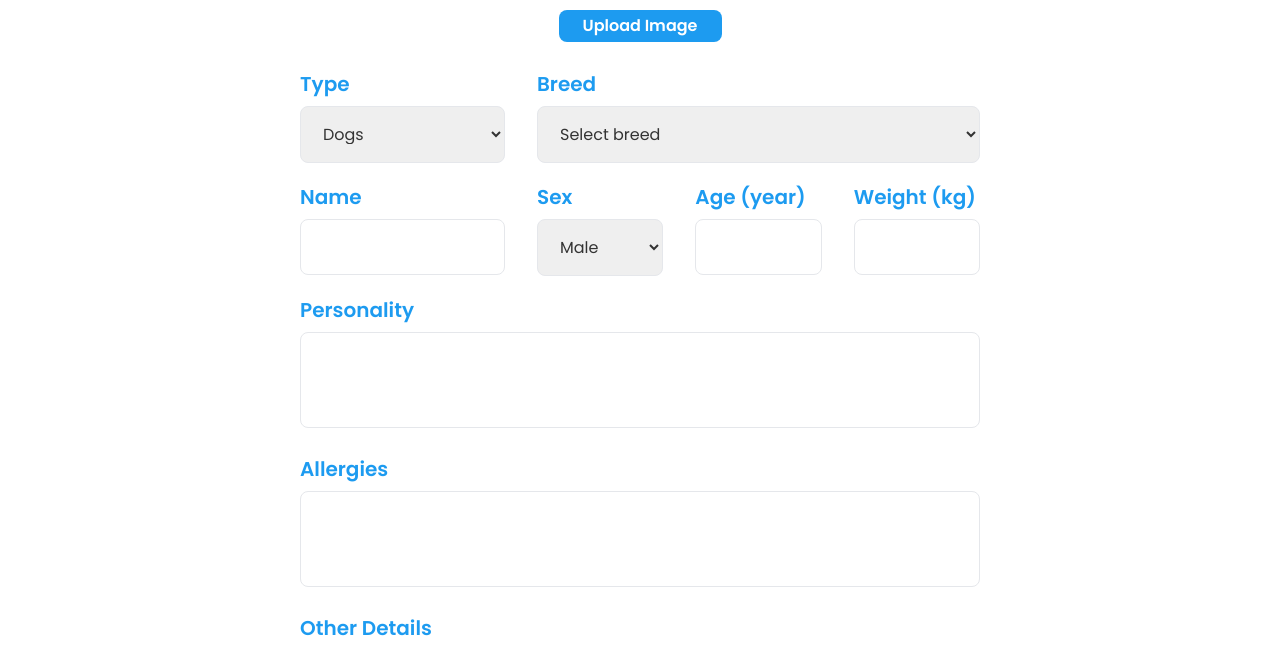
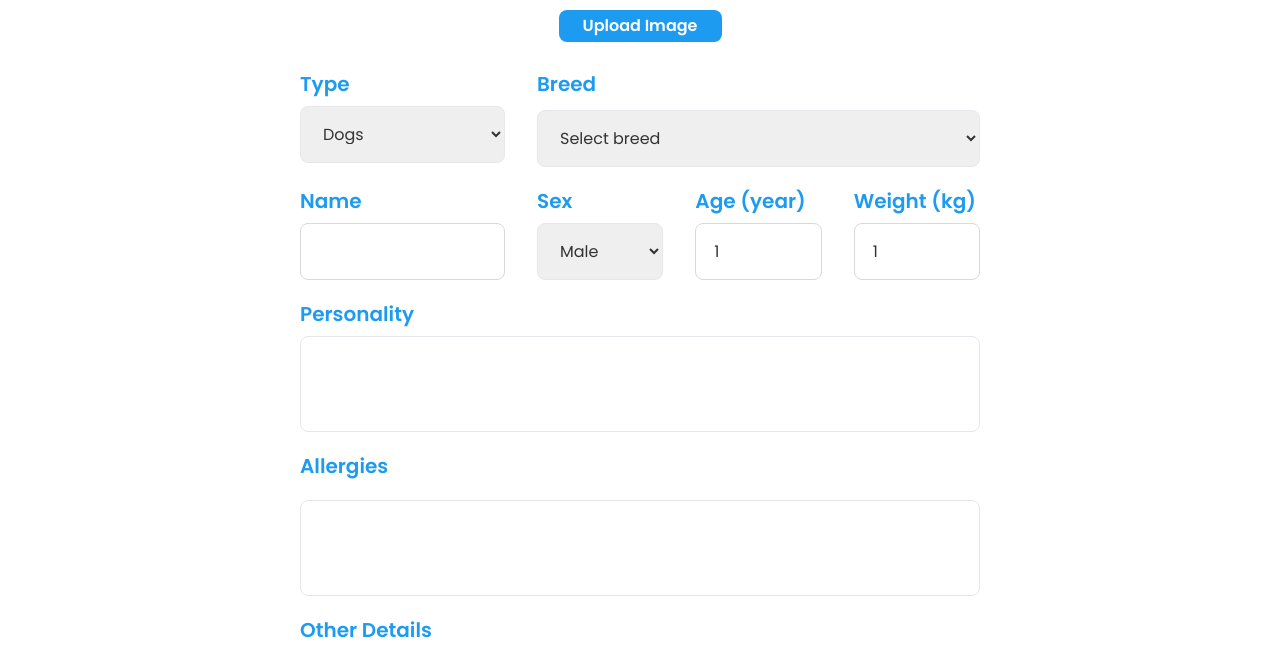
Before and after one commit to jetsarew/fur-ever-friends-frontend, a Next.js app: page /pet/create in a window 1280 px wide. Shown: the part 281-927 px from the top of the page. Built offline with nearby package versions, Linux system fonts and the light colour scheme.

Commit message:
feat: create pet

```diff
--- a/src/app/(overview)/pet/(overview)/create/page.tsx
+++ b/src/app/(overview)/pet/(overview)/create/page.tsx
@@ -1,103 +1,85 @@
 "use client";
 
-import { useState } from "react";
+import { useEffect, useState } from "react";
 import Image from "next/image";
 import { AnimalBreeds, AnimalTypes } from "@/app/constants/formik/animalBreed";
-import { AnimalType } from "@/types/breed.type";
+import { createPetValidationSchema, CreatePetValue, emptyCreatePetValues } from "@/app/constants/formik/createPet.formik";
+import { useFormik } from "formik";
+import ValidatedInput from "@/components/Input/ValidatedInput";
+import { getFieldProps } from "@/utils/getFieldProps";
+import { petService } from "@/services/pet.service";
+import { Toast } from "@/components/Toast/Toast";
+import { useAppSelector } from "@/store/hooks";
 
-// Define the interface for formData
-interface FormData {
-    animalTypeId: AnimalType;
-    breedId: string;
-    name: string;
-    sex: string;
-    age: string;
-    weight: string;
-    personality: string;
-    allergies: string;
-    otherDetails: string;
-    imageUrl: string | ArrayBuffer | null;  // Add a field for the image URL
-}
+export default function CreatePet() {
+    const userData = useAppSelector((state) => state.auth.user);
+    const [file, setFile] = useState<File | null>(null);
 
-export default function Add_pet() {
-    const [formData, setFormData] = useState<FormData>({
-        animalTypeId: "3c7d4c5d-8299-44cb-81fb-83233375b952" as AnimalType,
-        breedId: '',
-        name: '',
-        sex: '',
-        age: '',
-        weight: '',
-        personality: '',
-        allergies: '',
-        otherDetails: '',
-        imageUrl: null,  // Initial value for imageUrl
-    });
-
-    const handleSubmit = (e: React.FormEvent) => {
-        e.preventDefault();
-
-        // Validate that all required fields are filled
-        if (
-            !formData.animalTypeId ||
-            !formData.breedId ||
-            !formData.name ||
-            !formData.sex ||
-            !formData.age ||
-            !formData.weight ||
-            !formData.personality ||
-            !formData.allergies ||
-            !formData.otherDetails ||
-            !formData.imageUrl
-        ) {
-            alert('Please fill out all fields before submitting.');
-            return;
-        }
-
-        // Process form data (you can log it, send it to an API, etc.)
-        console.log(formData);
-        alert('Form submitted successfully!');
-    };
-
-    const handleChange = (e: React.ChangeEvent<HTMLInputElement | HTMLSelectElement | HTMLTextAreaElement>) => {
-        const { name, value } = e.target;
-        setFormData((prevData) => ({
-            ...prevData,
-            [name]: value,
-        }));
-        if(name == "animalTypeId"){
-            setFormData((prevData) => ({
-                ...prevData,
-                breedId: "",
-            }));
+    const onFileUploaded = (e: React.ChangeEvent<HTMLInputElement>) => {
+        console.log(e);
+        const files = e.target.files;
+        if (files?.length) {
+          formik.setFieldValue("file", files[0]);
+          setFile(files[0]);
         }
     };
 
-    // Handle image upload and preview
-    const handleImageUpload = (e: React.ChangeEvent<HTMLInputElement>) => {
-        const file = e.target.files?.[0];
-        if (file) {
-            const reader = new FileReader();
-            reader.onloadend = () => {
-                setFormData((prevData) => ({
-                    ...prevData,
-                    imageUrl: reader.result,  // Save image data in the state
-                }));
-            };
-            reader.readAsDataURL(file);  // Read file as data URL for preview
+    const handleCreatePet = async () => {
+        if(!formik.values.file || !userData){
+            return ;
         }
-    };
+        try {
+            const response = await petService.createPet({
+                ...formik.values,
+                file: formik.values.file as File,
+                ownerId: userData.id
+            });
+            console.log(response);
+        } catch (error) {
+            Toast("Failed to create pet.", "error");
+        }
+    }
+
+    const formik = useFormik<CreatePetValue>({
+        initialValues: {
+            ...emptyCreatePetValues,
+        },
+        validateOnChange: false,
+        enableReinitialize: true,
+        validationSchema: createPetValidationSchema,
+        onSubmit: handleCreatePet,
+    });
+
+    useEffect(() => {
+        if (file && file instanceof Blob) {
+          const objectUrl = URL.createObjectURL(file);
+          formik.setFieldValue("imageUrl", objectUrl);
+
+          return () => URL.revokeObjectURL(objectUrl);
+        }
+    }, [file]);
+
+    const breedIdInputProps = getFieldProps(formik, "breedId");
+    const nameInputProps = getFieldProps(formik, "name");
+    const ageInputProps = getFieldProps(formik, "age");
+    const weightInputProps = getFieldProps(formik, "weight");
+    const personalityInputProps = getFieldProps(formik, "personality");
+    const allergyInputProps = getFieldProps(formik, "allergy");
+    const otherDetailInputProps = getFieldProps(formik, "otherDetail");
+    const fileInputProps = getFieldProps(formik, "file");
 
     return (
         <div className="flex justify-center bg-white pb-16">
-            <form className="w-[680px]" onSubmit={handleSubmit}>
+            <form noValidate className="w-[680px]" onSubmit={formik.handleSubmit}>
                 <div className="mb-8 flex flex-col items-center gap-4 justify-center">
-                    {formData.imageUrl ? (
+                    <div className="flex flex-col items-center">
+                        {formik.values.imageUrl ? (
                             <Image
-                            src={formData.imageUrl as string}  // Cast to string since it may return null
-                            width={150}
-                            height={150}
+                                src={formik.values.imageUrl}
+                                width={300}
+                                height={300}
                                 alt="Uploaded pet image"
-                            className="rounded-full border-[3px] border-bright-blue justify-self-center"
+                                className="w-[150px] h-[150px] object-cover rounded-full border-[3px] border-bright-blue justify-self-center"
                             />
                         ) : (
                             <Image
@@ -108,36 +90,37 @@ export default function Add_pet() {
                                 className="bg-very-light-gray rounded-full border-[3px] border-bright-blue justify-self-center"
                             />
                         )}
+                        {fileInputProps.error && fileInputProps.errorMessage && (
+                            <div className="mt-2 right-0 text-small text-red-500">
+                            {fileInputProps.errorMessage}
+                            </div>
+                        )}
+                    </div>
                     <div className="relative flex flex-row justify-center items-center text-white bg-bright-blue rounded-[8px] w-[163px] h-[32px] justify-self-center px-6 text-button cursor-pointer">
                         <input
                             type="file"
                             accept="image/*"
+                            onChange={onFileUploaded}
                             className="absolute left-0 right-0 top-0 bottom-0 cursor-pointer opacity-0"
                         />
                         Upload Image
                     </div>
-                    <input
-                        id="upload-button"
-                        type="file"
-                        accept="image/*"
-                        className="hidden"
-                        onChange={handleImageUpload}  // Handle file upload
-                        required
-                    />
                 </div>
 
                 <div className="w-full flex flex-col items-center gap-6">
                     <div className="w-full flex flex-row gap-8">
                         <div className="w-[205px]">
-                            <label className="text-bright-blue block text-subheading2" htmlFor="type">
+                            <label className="text-bright-blue block text-subheading2" htmlFor="animalTypeId">
                                 Type
                             </label>
                             <select
                                 name="animalTypeId"
                                 className="w-full border rounded-[8px] px-[18px] py-[15px] mt-3"
-                                onChange={handleChange}
-                                value={formData.animalTypeId}
-                                required  // Ensure this field is required
+                                onChange={(e) => {
+                                    formik.setFieldValue("animalTypeId", e.target.value);
+                                    formik.setFieldValue("breedId", "");
+                                }}
+                                value={formik.values.animalTypeId}
                             >
                                 {
                                     AnimalTypes.map((animalType, index) => {
@@ -147,123 +130,133 @@ export default function Add_pet() {
                             </select>
                         </div>
 
-                        <div className="flex-1">
-                            <label className="text-bright-blue block text-subheading2" htmlFor="size">
+                        <div className="flex-1 relative">
+                            <label className="text-bright-blue text-subheading2" htmlFor="size">
                                 Breed
+                                <span className={`text-subheading2 text-red-500`}>{breedIdInputProps.error && "*"}</span>
                             </label>
                             <select
                                 name="breedId"
                                 className="w-full border rounded-[8px] px-[18px] py-[15px] mt-3"
-                                onChange={handleChange}
-                                value={formData.breedId}
+                                onChange={(e) => formik.setFieldValue("breedId", e.target.value)}
+                                value={formik.values.breedId}
                                 required
                             >
                                 <option value="" disabled>Select breed</option>
                                 {
-                                    AnimalBreeds[formData.animalTypeId].map((breed, index) => {
+                                    AnimalBreeds[formik.values.animalTypeId].map((breed, index) => {
                                         return <option key={index} value={breed.id}>{breed.name}</option>
                                     })
                                 }
                             </select>
+                            {breedIdInputProps.error && breedIdInputProps.errorMessage && (
+                                <div className="absolute top-[105%] right-0 text-small text-red-500">
+                                {breedIdInputProps.errorMessage}
+                                </div>
+                            )}
                         </div>
                     </div>
 
                     <div className="w-full flex flex-row gap-8">
-                        <div className="w-[205px]">
-                            <label className="text-bright-blue block text-subheading2" htmlFor="name">
-                                Name
-                            </label>
-                            <input
+                        <ValidatedInput
+                            {...nameInputProps}
+                            label="Name"
+                            containerStyle="relative w-[205px] flex flex-col gap-3"
+                            labelStyle="text-subheading2 text-bright-blue"
+                            value={formik.values.name}
+                            onChange={(e) => formik.setFieldValue("name", e.target.value)}
                             type="text"
-                                name="name"
-                                className="w-full border rounded-[8px] px-[18px] py-[15px] mt-3"
-                                onChange={handleChange}
-                                value={formData.name}
-                                required
                         />
-                        </div>
                         <div className="flex-1">
-                            <label className="text-bright-blue block text-subheading2" htmlFor="sex">
+                            <label className="text-bright-blue block text-subheading2" htmlFor="gender">
                                 Sex
                             </label>
                             <select
-                                name="sex"
+                                name="gender"
                                 className="w-full rounded-[8px] border px-[18px] py-[15px] mt-3"
-                                onChange={handleChange}
-                                value={formData.sex}
+                                onChange={(e) => formik.setFieldValue("gender", e.target.value)}
+                                value={formik.values.gender}
                                 required
                             >
                                 <option value="male">Male</option>
                                 <option value="female">Female</option>
                             </select>
                         </div>
-
-                        <div className="flex-1">
-                            <label className="text-bright-blue block text-subheading2" htmlFor="age">
-                                Age (year)
-                            </label>
-                            <input
+                        <ValidatedInput
+                            {...ageInputProps}
+                            label="Age (year)"
+                            containerStyle="relative flex-1 flex flex-col gap-3"
+                            labelStyle="text-subheading2 text-bright-blue"
+                            value={formik.values.age}
+                            onChange={(e) => formik.setFieldValue("age", e.target.value)}
                             type="number"
-                                name="age"
-                                className="w-full rounded-[8px] border px-[18px] py-[15px] mt-3"
-                                onChange={handleChange}
-                                value={formData.age}
-                                required
+                        />
+                         <ValidatedInput
+                            {...weightInputProps}
+                            label="Weight (kg)"
+                            containerStyle="relative flex-1 flex flex-col gap-3 text-nowrap"
+                            labelStyle="text-subheading2 text-bright-blue"
+                            value={formik.values.weight}
+                            onChange={(e) => formik.setFieldValue("weight", e.target.value)}
+                            type="number"
                         />
                     </div>
 
-                        <div className="flex-1">
-                            <label className="text-bright-blue block text-subheading2" htmlFor="weight">
-                                Weight (kg)
-                            </label>
-                            <input
-                                type="number"
-                                name="weight"
-                                className="w-full rounded-[8px] border px-[18px] py-[15px] mt-3"
-                                onChange={handleChange}
-                                value={formData.weight}
-                                required
-                            />
-                        </div>
-                    </div>
-
-                    <div className="w-full">
+                    <div className="w-full flex flex-col gap-3 relative">
                         <label className="text-bright-blue block text-subheading2" htmlFor="personality">
                             Personality
+                            <span className={`text-subheading2 text-red-500`}>{personalityInputProps.error && "*"}</span>
                         </label>
                         <textarea
                             name="personality"
-                            className="w-full h-[96px] px-[18px] py-[15px] border rounded-[8px] resize-none mt-3"
-                            onChange={handleChange}
-                            value={formData.personality}
+                            className="w-full h-[96px] px-[18px] py-[15px] border rounded-[8px] resize-none"
+                            onChange={(e) => formik.setFieldValue("personality", e.target.value)}
+                            value={formik.values.personality}
                             required
                         />
+                        {personalityInputProps.error && personalityInputProps.errorMessage && (
+                            <div className="absolute top-[105%] right-0 text-small text-red-500">
+                            {personalityInputProps.errorMessage}
+                            </div>
+                        )}
                     </div>
 
-                    <div className="w-full">
-                        <label className="text-bright-blue block text-subheading2" htmlFor="allergies">
+                    <div className="w-full flex flex-col gap-3 relative">
+                        <label className="text-bright-blue block text-subheading2" htmlFor="allergy">
                             Allergies
+                            <span className={`text-subheading2 text-red-500`}>{allergyInputProps.error && "*"}</span>
                         </label>
                         <textarea
-                            name="allergies"
+                            name="allergy"
                             className="w-full h-[96px] px-[18px] py-[15px]  border rounded-[8px] resize-none mt-3"
-                            onChange={handleChange}
-                            value={formData.allergies}
+                            onChange={(e) => formik.setFieldValue("allergy", e.target.value)}
+                            value={formik.values.allergy}
                             required
                         />
+                        {allergyInputProps.error && allergyInputProps.errorMessage && (
+                            <div className="absolute top-[105%] right-0 text-small text-red-500">
+                            {allergyInputProps.errorMessage}
+                            </div>
+                        )}
                     </div>
 
-                    <div className="w-full">
-                        <label className="text-bright-blue block text-subheading2" htmlFor="otherDetails">
+                    <div className="w-full flex flex-col gap-3 relative">
+                        <label className="text-bright-blue block text-subheading2" htmlFor="otherDetail">
                             Other Details
+                            <span className={`text-subheading2 text-red-500`}>{otherDetailInputProps.error && "*"}</span>
                         </label>
                         <textarea
-                            name="otherDetails"
+                            name="otherDetail"
                             className="w-full h-[96px] px-[18px] py-[15px]  border rounded-[8px] resize-none mt-3"
-                            onChange={handleChange}
-                            value={formData.otherDetails}
+                            onChange={(e) => formik.setFieldValue("otherDetail", e.target.value)}
+                            value={formik.values.otherDetail}
                             required
                         />
+                        {otherDetailInputProps.error && otherDetailInputProps.errorMessage && (
+                            <div className="absolute top-[105%] right-0 text-small text-red-500">
+                            {otherDetailInputProps.errorMessage}
+                            </div>
+                        )}
                     </div>
 
                     <button
--- /dev/null
+++ b/src/app/constants/formik/createPet.formik.ts
@@ -0,0 +1,45 @@
+import { breedNotEmptyValidator, fileNotEmptyValidator, numberNotEmptyValidator, stringNotEmptyValidator } from "@/utils/validator";
+import { Gender } from "@/types/response.type";
+import { AnimalType } from "@/types/breed.type";
+import * as yup from "yup";
+
+export type CreatePetValue = {
+    ownerId: string;
+    name: string;
+    age: number;
+    weight: number;
+    gender: Gender;
+    personality: string;
+    allergy: string;
+    otherDetail: string;
+    animalTypeId: AnimalType;
+    breedId: string;
+    imageUrl: string;
+    file: File | null;
+};
+
+export const emptyCreatePetValues = {
+    ownerId: "",
+    name: "",
+    age: 1,
+    weight: 1,
+    gender: "MALE" as Gender,
+    personality: "",
+    allergy: "",
+    otherDetail: "",
+    animalTypeId: "3c7d4c5d-8299-44cb-81fb-83233375b952" as AnimalType,
+    breedId: "",
+    imageUrl: "",
+    file: null,
+};
+
+export const createPetValidationSchema = yup.object({
+  name: stringNotEmptyValidator,
+  age: numberNotEmptyValidator,
+  weight: numberNotEmptyValidator,
+  personality: stringNotEmptyValidator,
+  allergy: stringNotEmptyValidator,
+  otherDetail: stringNotEmptyValidator,
+  breedId: breedNotEmptyValidator,
+  file: fileNotEmptyValidator,
+});
--- a/src/components/Input/ValidatedInput.tsx
+++ b/src/components/Input/ValidatedInput.tsx
@@ -11,14 +11,14 @@ export default function ValidatedInput(props: InputProps) {
         <span className={`${props.labelStyle} text-red-500`}>{props.error && "*"}</span>
       </label>
       <input
-        className="text-body py-[15px] px-[18px] border border-[#D9D9D9] rounded-lg"
+        className="w-full text-body py-[15px] px-[18px] border border-[#D9D9D9] rounded-lg"
         name={props.label}
         type={props.type}
         value={props.value}
         onChange={props.onChange}
       />
       {props.error && props.errorMessage && (
-        <div className="absolute top-[105%] right-0 text-small text-red-500">
+        <div className="text-end text-wrap absolute top-[105%] right-0 text-small text-red-500">
           {props.errorMessage}
         </div>
       )}
--- a/src/types/input.type.ts
+++ b/src/types/input.type.ts
@@ -1,5 +1,5 @@
 export interface InputProps {
-    value?: string;
+    value?: string | number;
     onChange?: (value: React.ChangeEvent<HTMLInputElement>) => void;
     disabled?: boolean;
     label?: string;
```
Also changed, not shown: src/utils/validator.ts (+13 -0 lines). Lines whose indentation alone changed are shown as unchanged.
